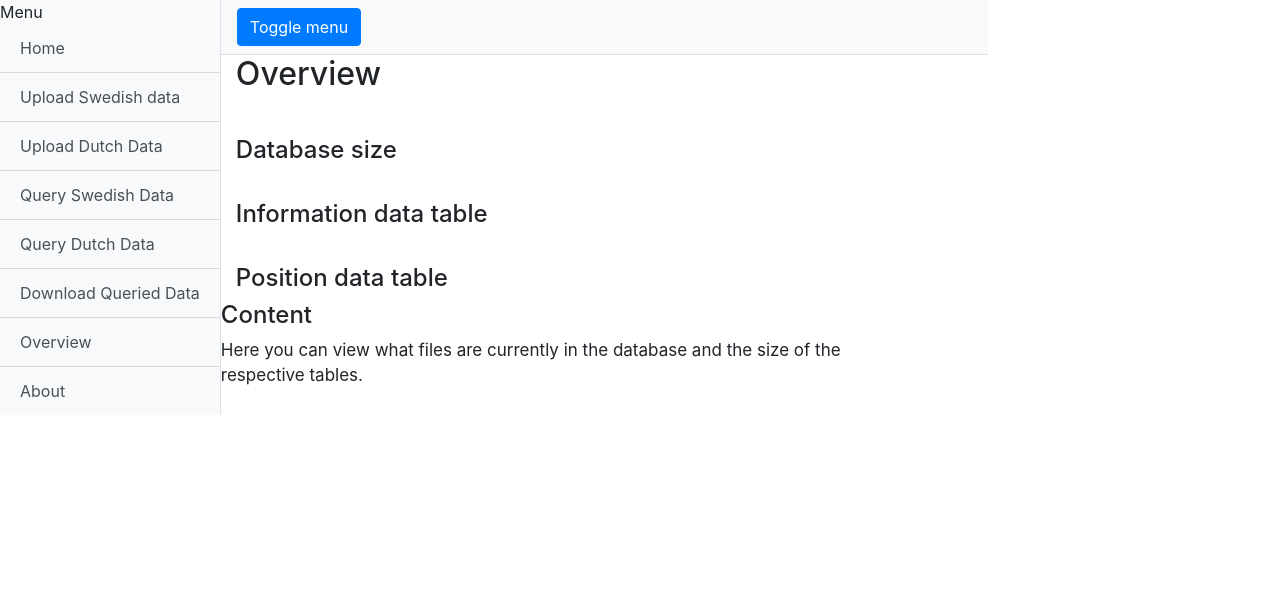
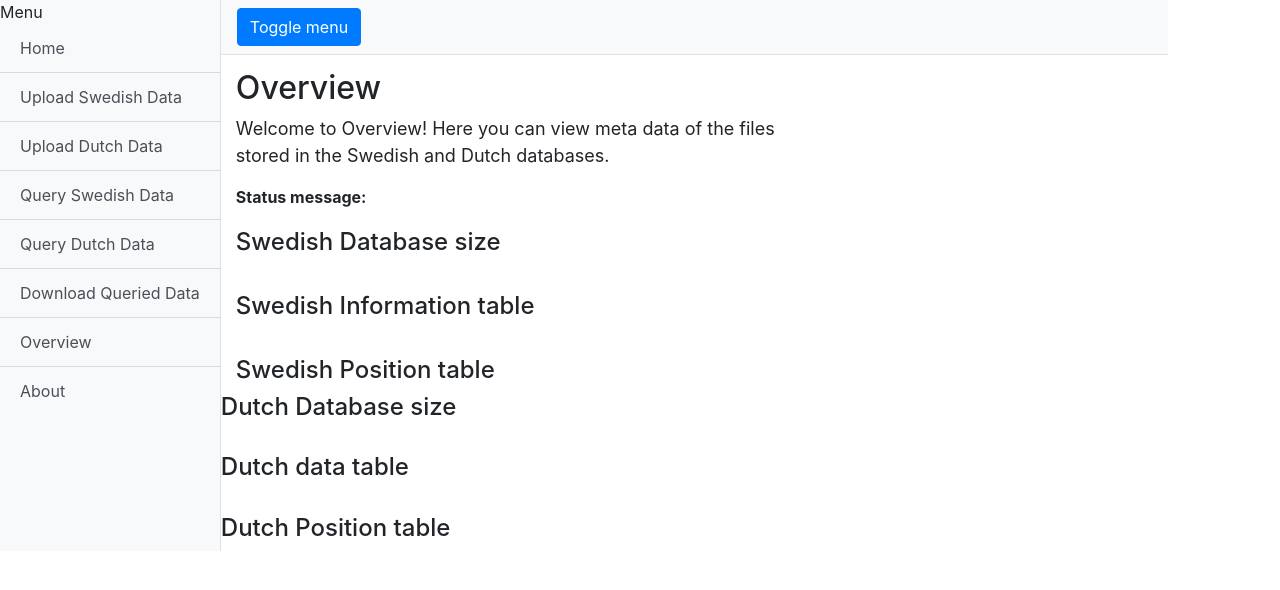
Before and after one commit to li-ju666/cow-data-management, a Django app: template cow-app/cowsite/templates/overview.html in a window 1280 px wide. Shown: the top 590 px of the page. Run offline with Django 3.2, Linux system fonts and the light colour scheme; the template is opened without the code that fills it, so the values that code supplies are empty; some libraries are stand-ins or nearby versions.

Commit message:
"Updated dutch interface, added dutch meta data to overview"

```diff
--- a/cow-app/cowsite/templates/about.html
+++ b/cow-app/cowsite/templates/about.html
@@ -20,7 +20,7 @@
         <p>Li Ju, <b>Li.Ju.0122@student.uu.se</b> </p>
         <p>Linus Kanestad, <b>Linuskanestad@hotmail.com</b></p>
         <p>Gustaf Andersson, <b>gustaf.t.andersson@gmail.com</b></p>
-        <p>Supervised by Keni Ren (SLU).</p>
+        <p>Supervised by Keni Ren and Lars Rönnegård (SLU).</p>
     </div>
 </div>
 
--- a/cow-app/cowsite/templates/base.html
+++ b/cow-app/cowsite/templates/base.html
@@ -31,7 +31,7 @@
       <div class="sidebar-heading">Menu </div>
       <div class="list-group list-group-flush">
         <a href="/" class="list-group-item list-group-item-action bg-light">Home</a>
-        <a href="/upload_swedish/" class="list-group-item list-group-item-action bg-light">Upload Swedish data</a>
+        <a href="/upload_swedish/" class="list-group-item list-group-item-action bg-light">Upload Swedish Data</a>
         <a href="/upload_dutch/" class="list-group-item list-group-item-action bg-light">Upload Dutch Data</a>
         <a href="/swe_db/" class="list-group-item list-group-item-action bg-light">Query Swedish Data</a>
         <a href="/dutch_data/" class="list-group-item list-group-item-action bg-light">Query Dutch Data</a>
--- a/cow-app/cowsite/templates/overview.html
+++ b/cow-app/cowsite/templates/overview.html
@@ -4,17 +4,24 @@
 
 
 
+<div style="max-width: 60%; margin-top: 14px;">
+  <h2>Overview</h2>
+<p style="font-size: 18px;">Welcome to Overview! Here you can view meta data of the files stored in the Swedish and Dutch databases.</p>
+<p style="font-size: 16px;"><b>Status message:</b> {{ status_message }} </p>
+</div>
+<div class="div_border" style="margin-top:  0cm; margin-bottom: 0.5cm; width: 100%;">
+
+</div>
 
 
-    <div class="SplitLeft" style="max-width:50%; word-wrap:break-word; font-size: 18px;">
-        <h2>Overview</h2>
-    <p> {{ status_message }} </p>
-        <br>
+     <!-- Swedish Tables -->
+    <div class="SplitLeft" style="width:49%; word-wrap:break-word; font-size: 18px;">
 
 
-        <h4>Database size</h4>
+
+        <h4>Swedish Database size</h4>
         <div id="size_table">
-          <table border=0>
+          <table>
             <thead>
               <tr>
                 {% for header in size_header %}
@@ -38,9 +45,9 @@
 
           <br>
 
-        <h4>Information data table</h4>
+        <h4>Swedish Information table</h4>
         <div id="info_table">
-            <table border=0>
+            <table>
               <thead>
                 <tr>
                   {% for header in info_header %}
@@ -61,15 +68,12 @@
             </tbody>
             </table>
             </div>
-
-
-
     <br>
-    <h4>Position data table</h4>
+    <h4>Swedish Position table</h4>
 
 
     <div id="position_table">
-        <table border=0>
+        <table>
           <thead>
             <tr>
               {% for header in position_header %}
@@ -97,9 +101,90 @@
 
     </div>
 
-<div class="SplitRight">
-    <h4>Content</h4>
-    <p style="font-size: 17px; max-width: 90%;">Here you can view what files are currently in the database and the size of the respective tables.</p>
+
+  <!-- Dutch Tables -->
+<div class="SplitRight" style="width: 49%;">
+
+  <h4>Dutch Database size</h4>
+  <div id="dutch_size_table">
+    <table>
+      <thead>
+        <tr>
+          {% for header in dutch_size_header %}
+            <th>{{ header }}</th>
+          {% endfor %}
+        </tr>
+      </thead>
+      <tbody>
+          {% for l1 in dutch_list_size %}
+        <tr>
+
+            {% for l2 in l1 %}
+                <td>{{ l2 }}</td>
+            {% endfor %}
+
+        </tr>
+        {% endfor %}
+    </tbody>
+    </table>
+    </div>
+
+    <br>
+
+  <h4>Dutch data table</h4>
+  <div id="dutch_info_table">
+      <table>
+        <thead>
+          <tr>
+            {% for header in dutch_info_header %}
+              <th>{{ header }}</th>
+            {% endfor %}
+          </tr>
+        </thead>
+        <tbody>
+            {% for l1 in dutch_list_info %}
+          <tr>
+
+              {% for l2 in l1 %}
+                  <td>{{ l2 }}</td>
+              {% endfor %}
+
+          </tr>
+          {% endfor %}
+      </tbody>
+      </table>
+      </div>
+<br>
+<h4>Dutch Position table</h4>
+
+
+<div id="dutch_position_table">
+  <table>
+    <thead>
+      <tr>
+        {% for header in dutch_position_header %}
+          <th>{{ header }}</th>
+        {% endfor %}
+      </tr>
+    </thead>
+    <tbody>
+      {% for l1 in dutch_list_pos %}
+      <tr>
+
+          {% for l2 in l1 %}
+              <td>{{ l2 }}</td>
+          {% endfor %}
+
+      </tr>
+      {% endfor %}
+
+  </tbody>
+  </table>
+  </div>
+
+
+  </div>
+
 
 </div>
 
--- a/cow-app/cowsite/templates/swe_data/swe_milkdata.html
+++ b/cow-app/cowsite/templates/swe_data/swe_milkdata.html
@@ -127,10 +127,7 @@
       Example: <i>411,324,799,122</i></li>
       <li><b>Group number:</b> Only integers, seperate serveral group numbers by commas only.<br>
       Example: <i>10,12,14</i></li>
-      <!--
-      <li><b>Tag string:</b> Can <b>ONLY</b> be combined with specified time. Do not query with any other options!<br>
-      Example: <i>0021F512, 0032B530</i></li>
-      -->
+
       <li><b>Status</b><br>
         Query for specific status of cow.</li>
       <li><b>Date:</b> YY-MM-DD. <b>*</b><br>
```
Also changed, not shown: cow-app/cowsite/templates/dutch_data/dutch_milkdata.html (+30 -17 lines), cow-app/cowsite/views.py (+14 -0 lines), cow-app/functions.py (+15 -15 lines).
